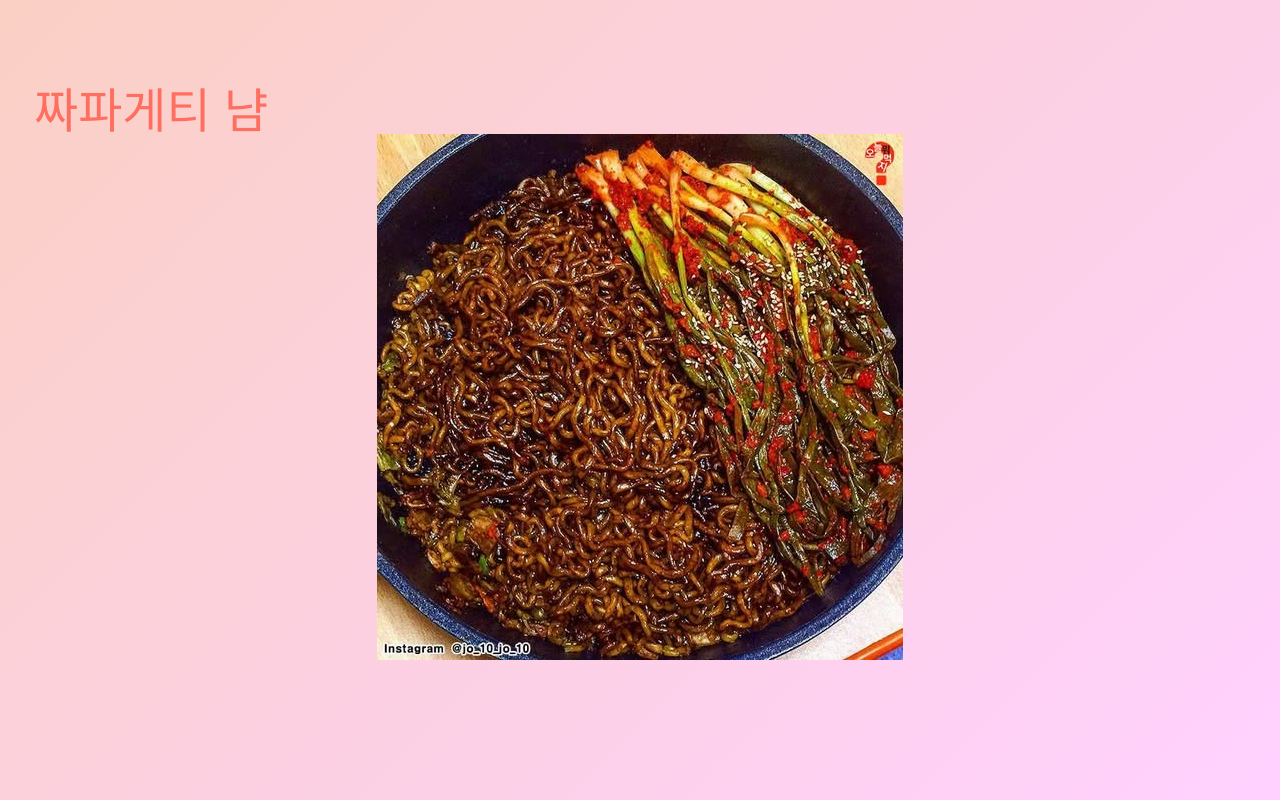
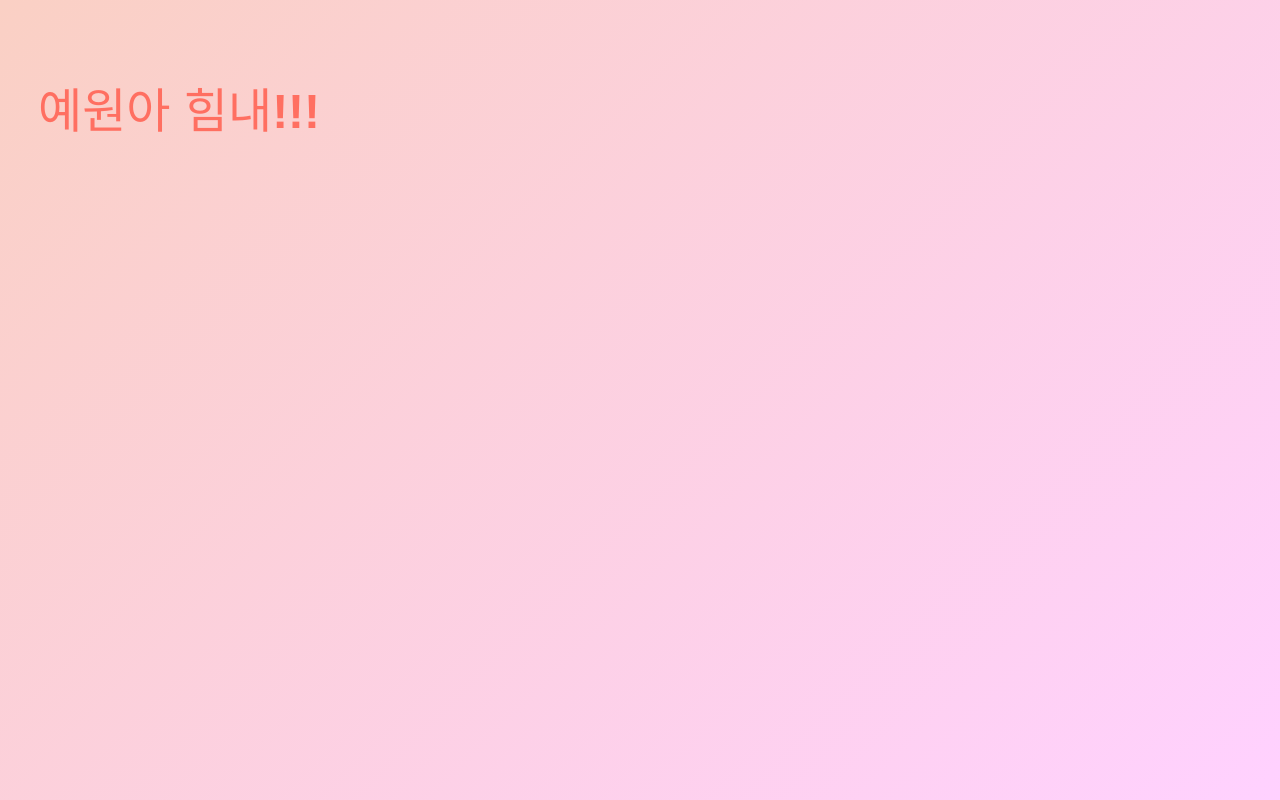
Before and after one commit to seyoung34/seyoung34.github.io, a React (Vite) app: page / in a window 1280 px wide. Built offline with nearby package versions, Linux system fonts and the light colour scheme.

Commit message:
예원아 힘내!!

```diff
--- a/src/App.jsx
+++ b/src/App.jsx
@@ -52,9 +52,9 @@ function App() {
           color: "#ff6f61",
         }}
       >
-        짜파게티 냠
+        예원아 힘내!!!
       </h1>
-      <img src="/짜파게티파김치.jpg" alt="짜파게티" />
+      {/* <img src="/짜파게티파김치.jpg" alt="짜파게티" /> */}
     </div>
   );
 }
```
